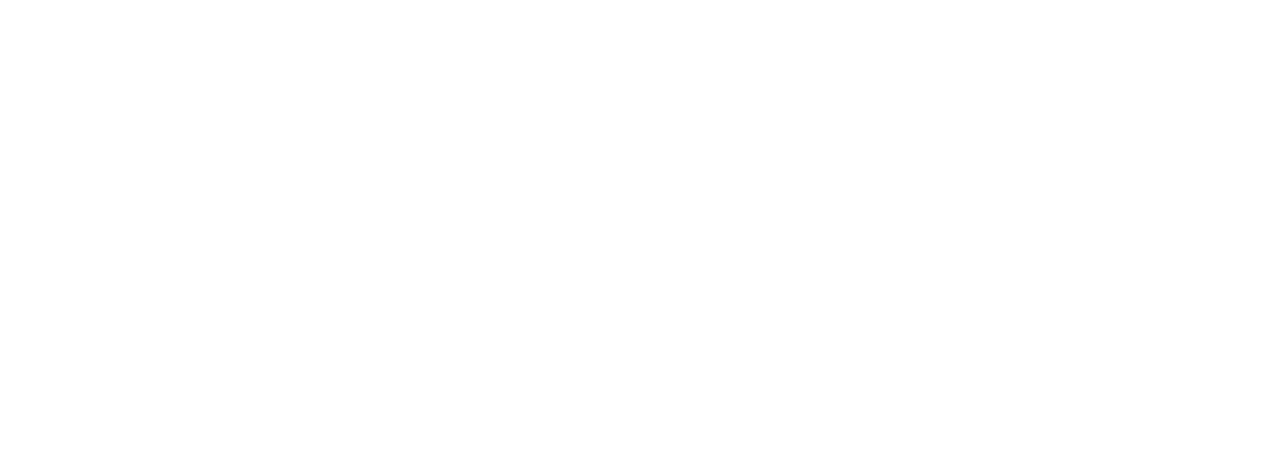
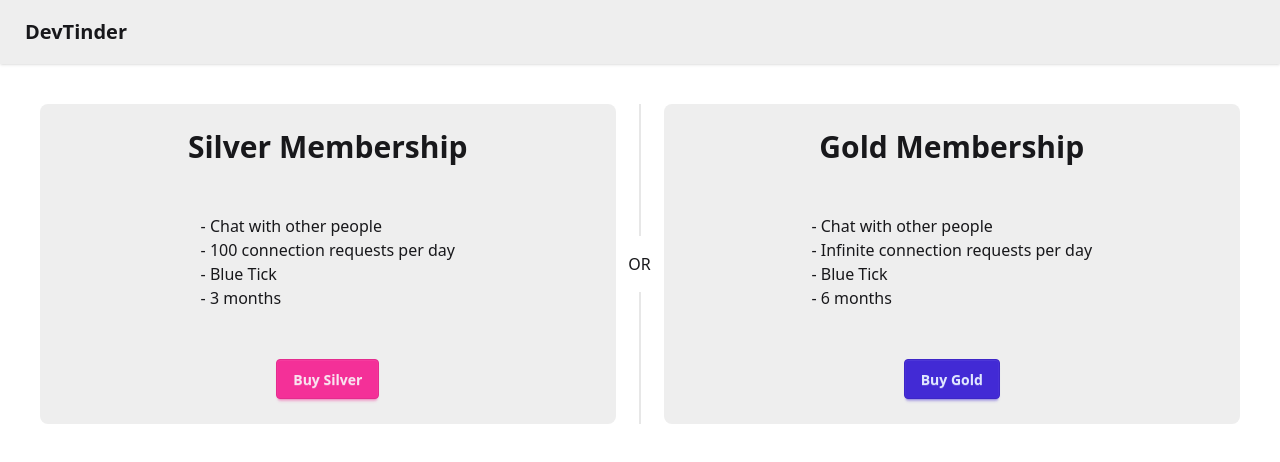
Before and after one commit to amisha0601/devtinder-ui, a React (Vite) app: page /premium in a window 1280 px wide. Before the commit this address had no page. Shown: the top 462 px of the page. Built offline with nearby package versions, Linux system fonts and the light colour scheme; no server answers.

Commit message:
implement end-to-end Razorpay integration

```diff
--- a/index.html
+++ b/index.html
@@ -4,7 +4,8 @@
     <meta charset="UTF-8" />
     <meta name="viewport" content="width=device-width, initial-scale=1.0" />
       <link href="./src/index.css" rel="stylesheet">
-    <title>Devtinder-ui</title>
+    <title>DevTinder</title>
+     <script src="https://checkout.razorpay.com/v1/checkout.js"></script>
   </head>
   <body>
     <div id="root"></div>
--- a/src/App.jsx
+++ b/src/App.jsx
@@ -7,6 +7,7 @@
 import Feed from "./components/Feed";
 import Connections from "./components/Connections";
 import Requests from "./components/Requests";
+import Premium from "./components/Premium";
 
 function App() {
   return (
@@ -20,6 +21,7 @@
               <Route path="/profile" element={<Profile />} />
               <Route path="/connections" element={<Connections />} />
                <Route path="/requests" element={<Requests />} />
+               <Route path="/premium" element={<Premium />} />
             </Route>
           </Routes>
         </BrowserRouter>
--- a/src/components/Navbar.jsx
+++ b/src/components/Navbar.jsx
@@ -14,7 +14,7 @@
     try {
       await axios.post(BASE_URL + "/logout", {}, { withCredentials: true });
       dispatch(removeUser());
-      navigate("/login");
+      return navigate("/login");
     } catch (err) {
       console.error("Logout failed:", err.message);
     }
@@ -57,6 +57,9 @@
                 <Link to="/requests">Requests</Link>
               </li>
               <li>
+                <Link to="/premium">Premium</Link>
+              </li>
+              <li>
                 <a onClick={handleLogout}>Logout</a>
               </li>
             </ul>
--- /dev/null
+++ b/src/components/Premium.jsx
@@ -0,0 +1,69 @@
+import React from "react";
+import { BASE_URL } from "../utils/constants";
+import axios from "axios";
+
+const Premium = () => {
+  const handleBuyClick = async (type) => {
+    const order = await axios.post(BASE_URL + "/payment/create", {
+     membershipType: type,
+
+    }, {withCredentials: true})
+
+      const {amount, keyId, currency, notes, orderId} = order.data;
+
+      const options = {
+        key:keyId,
+        amount,
+        currency,
+        name: 'devTinder',
+        description: 'Connect with other developers',
+        order_id:orderId,
+        prefill: {
+          name: notes.firstName + " " + notes.lastName,
+          email:notes.emailId,
+          contact: '9999999999'
+        },
+        theme: {
+          color: '#F37254'
+        },
+      };
+
+     const rzp = new window.Razorpay(options);
+      rzp.open();
+
+  }
+  return (
+    <div className="m-10">
+      <div className="flex w-full">
+        <div className="card bg-base-300 rounded-box grid h-80 grow place-items-center">
+          <h1 className="font-bold text-3xl">Silver Membership</h1>
+          <ul>
+            <li> - Chat with other people</li>
+            <li> - 100 connection requests per day</li>
+            <li> - Blue Tick</li>
+            <li> - 3 months</li>
+          </ul>
+          <button onClick={() => handleBuyClick("gold")} className="btn btn-secondary">Buy Silver</button>
+        </div>
+        <div className="divider divider-horizontal">OR</div>
+        <div className="card bg-base-300 rounded-box grid h-80 grow place-items-center">
+          <h1 className="font-bold text-3xl">Gold Membership</h1>
+          <ul>
+            <li> - Chat with other people</li>
+            <li> - Infinite connection requests per day</li>
+            <li> - Blue Tick</li>
+            <li> - 6 months</li>
+          </ul>
+          <button
+            onClick={() => handleBuyClick("gold")}
+            className="btn btn-primary"
+          >
+            Buy Gold
+          </button>
+        </div>
+      </div>
+    </div>
+  );
+};
+
+export default Premium;
```
